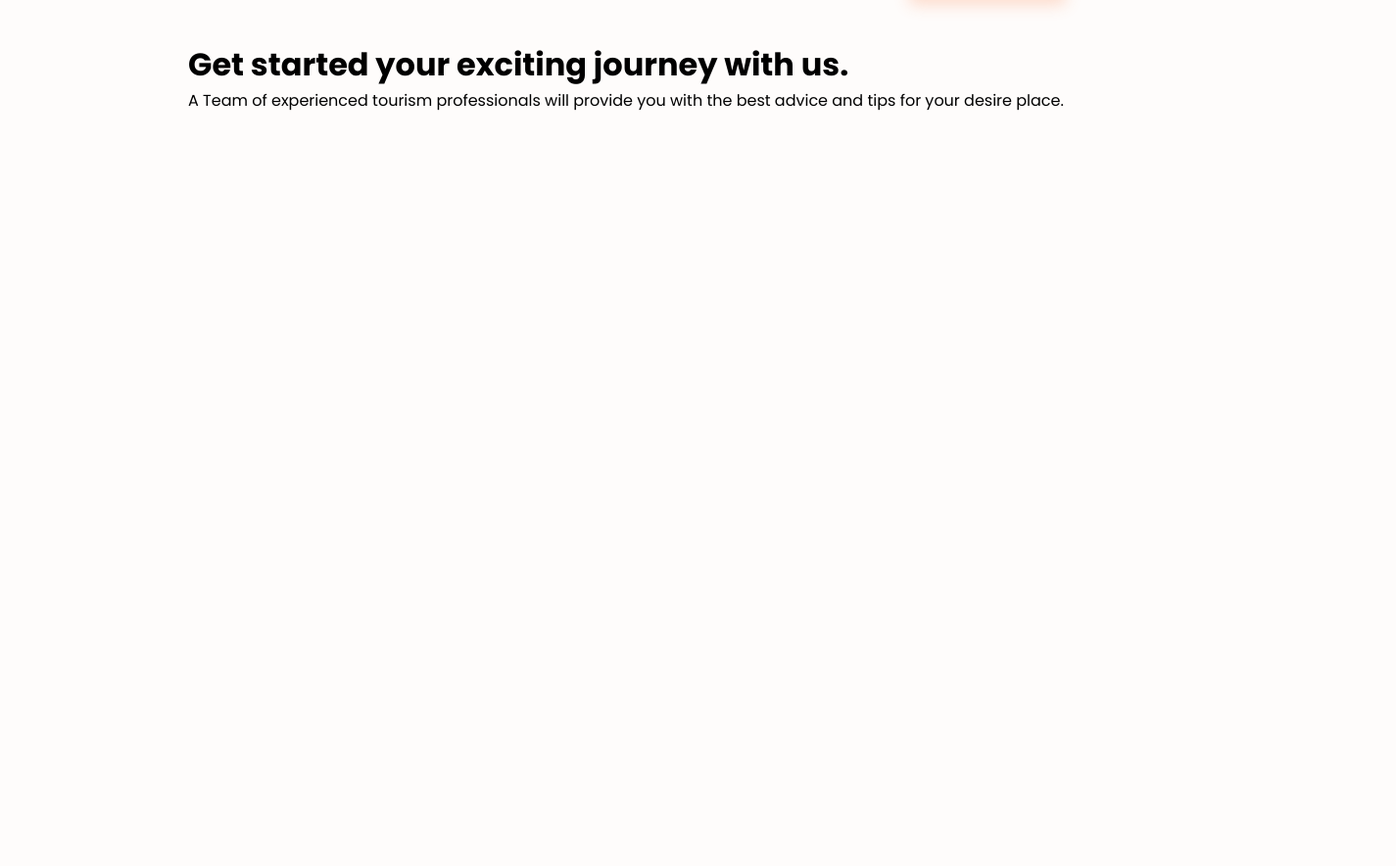
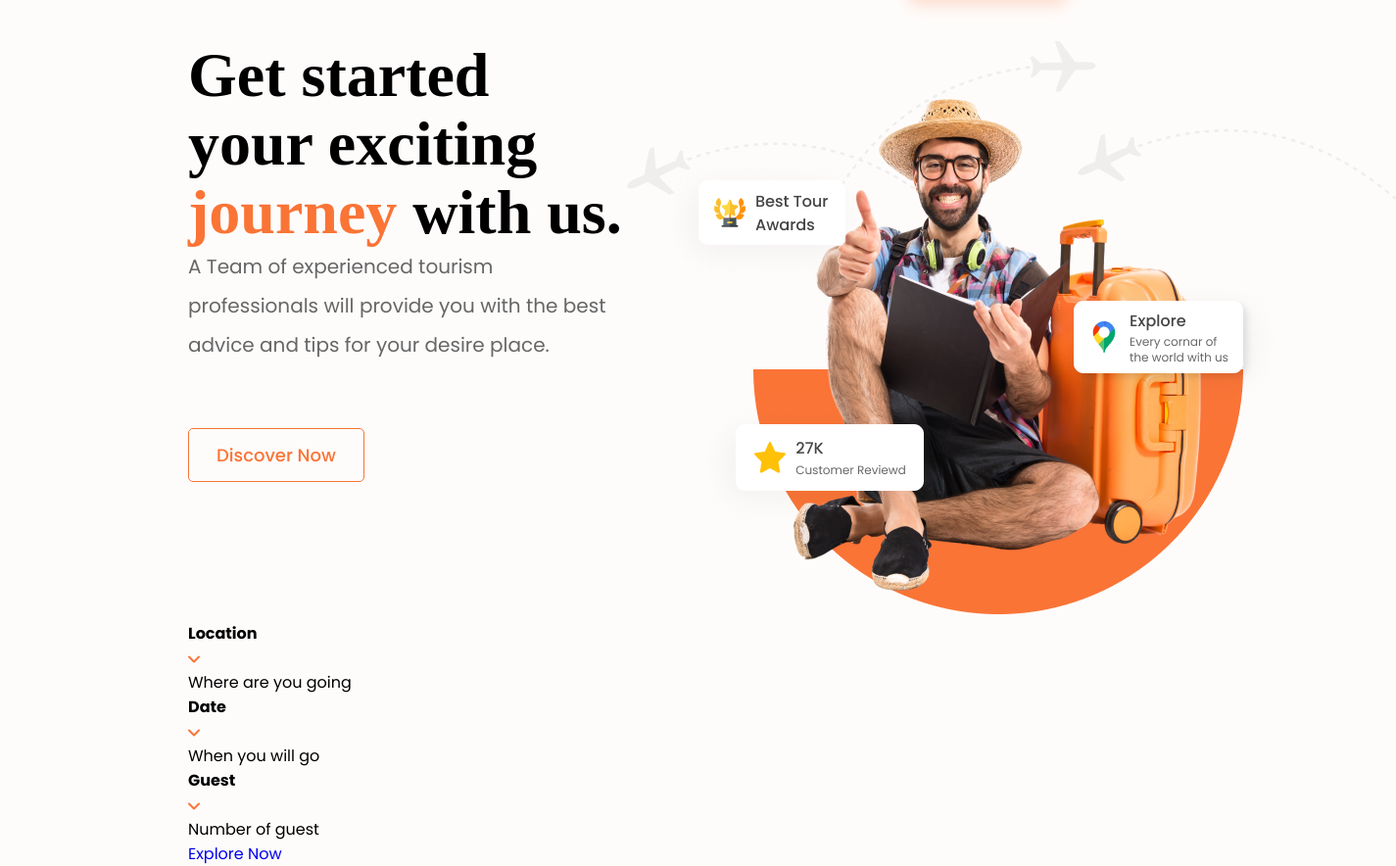
Before and after one commit to swxtz/trabook, a plain HTML site: page index.html in a window 1280 px wide. Shown: the part 103-987 px from the top of the page at 98% size, 1425 px wide, since content can reach past the window. Before the commit the page ends 800 px from the top, so only its background shows below. Drawn offline with Linux system fonts and the light colour scheme; a web font is replaced by a local one.

Commit message:
Hero & Main content stylized

```diff
--- a/index.html
+++ b/index.html
@@ -29,13 +29,64 @@
     </nav>
 
     <main class="wrapper">
-      <div class="hero"></div>
-      <div class="main_left">
-        <h1>Get started your exciting <span>journey</span> with us.</h1>
-        <p>
-          A Team of experienced tourism professionals will provide you with the
-          best advice and tips for your desire place.
-        </p>
+      <div class="hero">
+        <div class="main_left">
+          <div class="hero_content">
+            <h1>Get started your exciting <span>journey</span> with us.</h1>
+            <p>
+              A Team of experienced tourism professionals will provide you with
+              the best advice and tips for your desire place.
+            </p>
+
+            <div class="hero_btn">
+              <a href="#">Discover Now</a>
+            </div>
+          </div>
+        </div>
+
+        <div class="main_right">
+          <img
+            src="./src/images/homen_sorrindo_com_avioes_no_fundo.png"
+            alt="Homen sorrinfo com avioes no fundo"
+          />
+        </div>
+      </div>
+      <div class="search_bar">
+
+        <div class="search_section">
+          <div class="search_section_title">
+            <h4>Location</h4>
+            <img src="./src/svg/arrow_down.svg" />
+          </div>
+            <div class="search_section_content">
+              <p>Where are you going</p>
+            </div>
+        </div>
+
+        <div class="search_section">
+          <div class="search_section_title">
+            <h4>Date</h4>
+            <img src="./src/svg/arrow_down.svg" />
+          </div>
+            <div class="search_section_content">
+              <p>When you will go</p>
+            </div>
+        </div>
+
+        <div class="search_section">
+          <div class="search_section_title">
+            <h4>Guest</h4>
+            <img src="./src/svg/arrow_down.svg" />
+          </div>
+            <div class="search_section_content">
+              <p>Number of guest</p>
+            </div>
+
+        </div>
+
+        <div class="search_btn">
+          <a href="#">Explore Now</a>
+        </div>
       </div>
     </main>
   </body>
--- a/src/scss/index.scss
+++ b/src/scss/index.scss
@@ -37,6 +37,7 @@ a {
 body {
   background-color: var(--bg-white);
   font-family: 'Poppins', sans-serif;
+  overflow-x: hidden;
 }
 
 .wrapper {
@@ -112,3 +113,59 @@ nav {
 }
 
 // <---------- Hero  ---------->
+.hero {
+  display: flex;
+}
+
+.main_left {
+  width: 50%;
+}
+
+.main_right {
+  width: 50%;
+}
+
+.hero_content {
+
+  h1 {
+    font-size: 64px;
+    font-family: 'Volkhov', serif;
+    font-weight: bold;
+    line-height: 70px;
+  }
+
+  span {
+    color: var(--orange-primary);
+    font-size: 64px;
+    font-family: 'Volkhov', serif;
+    font-weight: bold;
+    line-height: 70px;
+  }
+
+  p {
+    color: var(--text-aux);
+    font-size: 20px;
+    line-height: 40px;
+  }
+}
+
+.hero_btn {
+
+  margin-top: 77px;
+
+  a {
+    color: var(--btn-color);
+    border: 1px var(--btn-color) solid;
+    padding: .875rem 1.75rem;
+    font-weight: 500;
+    font-size: 18px;
+    line-height: 32px;
+    border-radius: 5px;
+  }
+
+  a:hover {
+    background-color: var(--btn-color);
+    color: var(--bg-white);
+    transition: 300ms;
+  }
+}
```
Also changed, not shown: src/css/index.css, src/images/homen_sorrindo_com_avioes_no_fundo.png (added), src/svg/arrow_down.svg (added), 2 other files.
